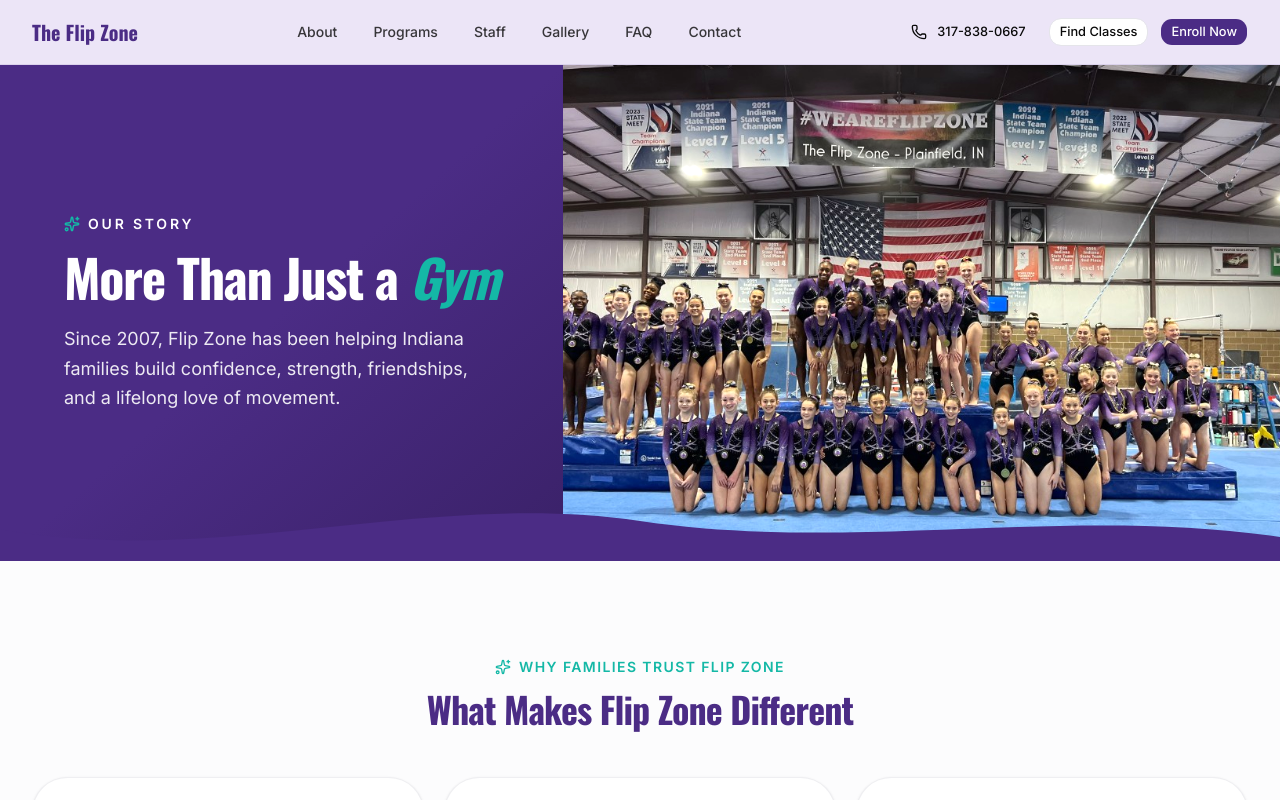
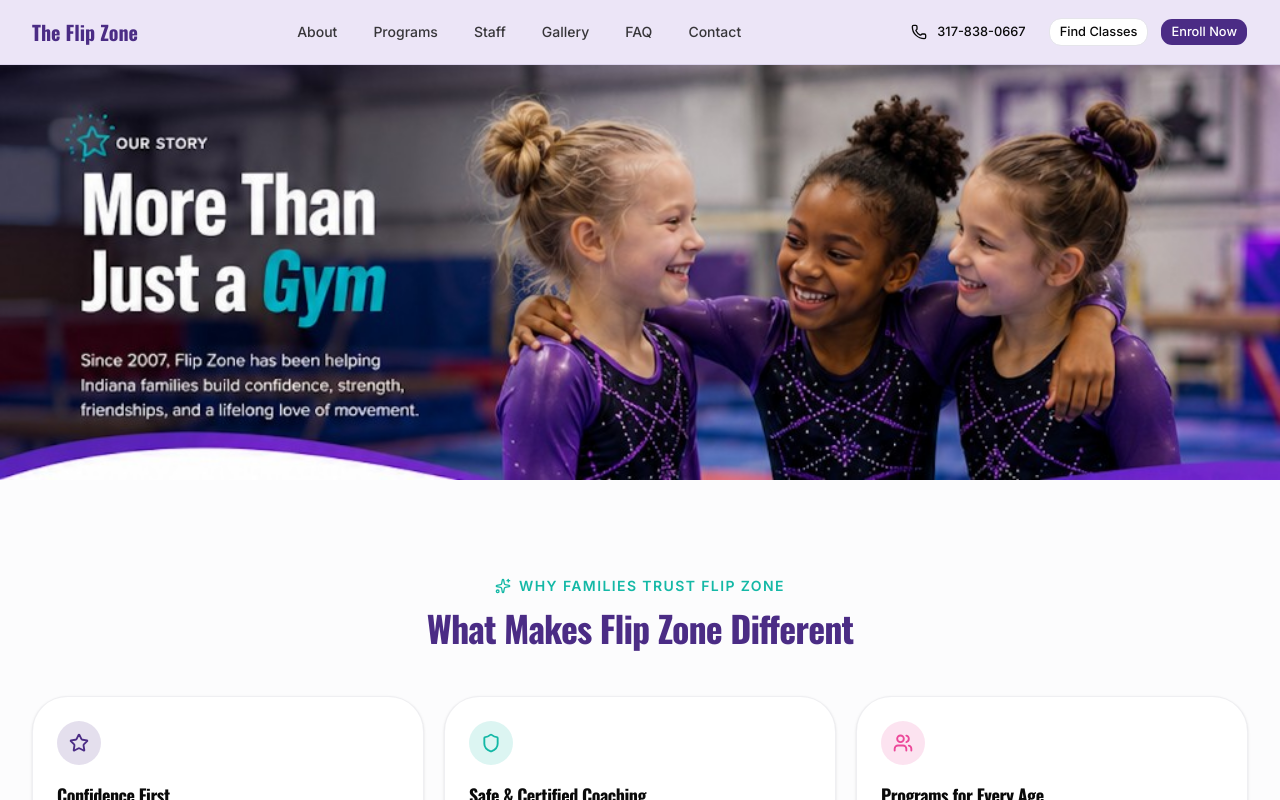
Before and after one commit to darnold5000/flipzone, a Next.js app: page /about in a window 1280 px wide. Shown: the top 800 px of the page. Built offline with nearby package versions, Linux system fonts and the light colour scheme.

Commit message:
programs

```diff
--- a/src/components/about/AboutHero.tsx
+++ b/src/components/about/AboutHero.tsx
@@ -1,71 +1,18 @@
-"use client";
-
 import Image from "next/image";
-import { motion } from "framer-motion";
-import { Sparkles } from "lucide-react";
-import { aboutStory } from "@/data/about";
 import { images } from "@/lib/images";
-
-function HeroWave() {
-  return (
-    <div className="pointer-events-none absolute inset-x-0 bottom-0 z-20 text-flip-purple">
-      <svg
-        viewBox="0 0 1440 80"
-        preserveAspectRatio="none"
-        className="block h-12 w-full sm:h-16 lg:h-20"
-        aria-hidden
-      >
-        <path
-          fill="currentColor"
-          d="M0,48 C240,88 480,8 720,40 C960,72 1200,24 1440,56 L1440,80 L0,80 Z"
-        />
-      </svg>
-    </div>
-  );
-}
 
 export function AboutHero() {
   return (
-    <section className="relative overflow-hidden">
-      <div className="lg:grid lg:min-h-[62vh] lg:grid-cols-[minmax(0,44%)_1fr]">
-        {/* Text panel — sits left, never over the photo */}
-        <div className="relative z-10 flex items-center bg-gradient-to-br from-flip-purple via-flip-purple to-[#3a2168] px-6 py-14 sm:px-10 lg:px-12 xl:px-16 lg:py-20">
-          <motion.div
-            initial={{ opacity: 0, y: 20 }}
-            animate={{ opacity: 1, y: 0 }}
-            transition={{ duration: 0.6, ease: "easeOut" }}
-            className="max-w-lg"
-          >
-            <p className="mb-4 flex items-center gap-2 text-sm font-semibold uppercase tracking-[0.2em] text-white">
-              <Sparkles className="size-4 shrink-0 text-flip-teal" strokeWidth={2.25} />
-              Our Story
-            </p>
-
-            <h1 className="font-heading text-4xl font-bold leading-[1.05] text-white sm:text-5xl lg:text-[3.25rem] lg:leading-[1.05]">
-              More Than Just a{" "}
-              <span className="italic text-flip-teal">Gym</span>
-            </h1>
-
-            <p className="mt-5 text-base leading-relaxed text-white/90 sm:text-lg">
-              {aboutStory.heroSubtitle}
-            </p>
-          </motion.div>
-        </div>
-
-        {/* Photo — gymnasts stay on the right */}
-        <div className="relative aspect-[16/10] min-h-[280px] sm:aspect-[16/9] lg:aspect-auto lg:min-h-0">
-          <Image
-            src={images.heroTeam}
-            alt="Flip Zone gymnasts smiling and hugging in purple leotards"
-            fill
-            priority
-            className="object-cover object-[72%_center] brightness-[1.06] saturate-[1.05]"
-            sizes="(max-width: 1024px) 100vw, 56vw"
-          />
-        </div>
-      </div>
-
-      <HeroWave />
+    <section className="w-full">
+      <Image
+        src={images.aboutHero}
+        alt="More Than Just a Gym — Flip Zone has been helping Indiana families build confidence since 2007"
+        width={1024}
+        height={332}
+        className="h-auto w-full"
+        priority
+        sizes="100vw"
+      />
     </section>
   );
 }
--- a/src/lib/images.ts
+++ b/src/lib/images.ts
@@ -17,6 +17,7 @@
   logo: "/images/logo.png",
   hero: "/images/hero-team.png",
   heroTeam: "/images/hero-team.png",
+  aboutHero: "/images/about-hero.png",
   facilityOverview: "/images/facility-overview.png",
   facilityGymFloor: "/images/facility-gym-floor.png",
   facilityBeams: "/images/facility-beams.png",
```
Also changed, not shown: public/images/about-hero.png (added).
